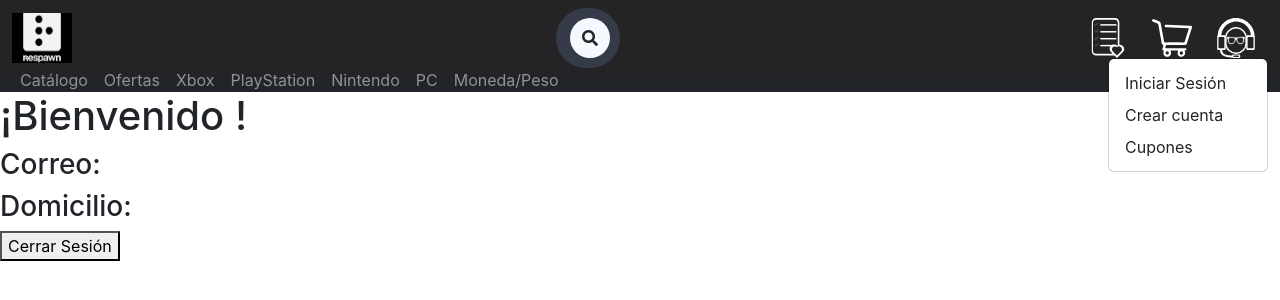
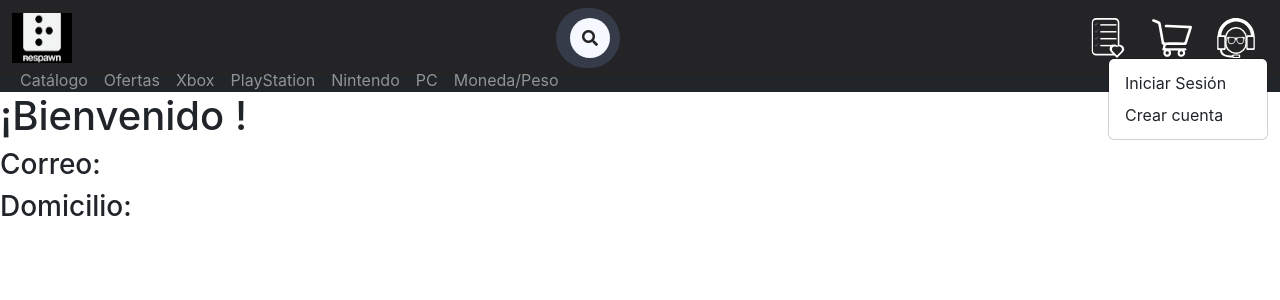
Before and after one commit to LiamPSxd/Respawn, a React (Create React App) app in the folder frontend/: page /home in a window 1280 px wide. Both pictures are taken after a click on the button 1241 px from the left and 38 px from the top of the page. Shown: the top 300 px of the page. Built offline with nearby package versions, Linux system fonts and the light colour scheme.

Commit message:
cerrar sesion mejorado

```diff
--- a/frontend/src/componentes/NavBar/MDBNavBar.js
+++ b/frontend/src/componentes/NavBar/MDBNavBar.js
@@ -22,15 +22,30 @@ import Button from 'react-bootstrap/Button';
 import { listaVideojuegos } from '../Videojuego/VideojuegoLista';
 import { listaDivisas } from '../Divisa/DivisaLista';
 import { listaCupones } from '../Cupon/CuponLista';
+import Cookies from "universal-cookie";
+import { useNavigate } from "react-router-dom";
 
 const NavBar = () => {
+  const history = useNavigate();
+  const cookies = new Cookies();
+  const [usuario] = useState({ id: cookies.get("id"), nombre: cookies.get("nombre"), correo: cookies.get("correo"), contrasenia: cookies.get("contrasenia"), domicilio: cookies.get("domicilio") });
   const [showBasic, setShowBasic] = useState(false);
   const [search, setSearch] = useState("");
+
+  const handleLogOut = async () => {
+    cookies.remove("id");
+    cookies.remove("nombre");
+    cookies.remove("correo");
+    cookies.remove("contrasenia");
+    cookies.remove("domicilio");
+
+    history("/");
+  };
 
   const handleSubmit = (event) => {
     event.preventDefault();
 
-    switch(window.location.pathname){
+    switch (window.location.pathname) {
       case "/catalogo":
       case "/xbox":
       case "/playstation":
@@ -48,8 +63,8 @@ const NavBar = () => {
     }
   }
 
-  return(
-    <MDBNavbar expand='lg' light style={{backgroundColor:'#242325'}}>
+  return (
+    <MDBNavbar expand='lg' light style={{ backgroundColor: '#242325' }}>
       <MDBContainer fluid className='justify-content-center'>
         {/* BOTON CON ICONO DE INICIO */}
         <MDBNavbarBrand href='/home'>
@@ -60,7 +75,7 @@ const NavBar = () => {
           <img src={IconOculto} alt="logo" width="40" height="40" />
         </MDBNavbarToggler>
 
-        <MDBCollapse className= 'justify-content-center' navbar show={showBasic}>
+        <MDBCollapse className='justify-content-center' navbar show={showBasic}>
           <MDBNavbarNav className='justify-content-center'>
             {/* Barra de busqueda react */}
             <div className="d-flex justify-content-center h-100">
@@ -75,7 +90,7 @@ const NavBar = () => {
                     onChange={(e) => setSearch(e.target.value)}
                   />
 
-                  <Button style={{backgroundColor:'#F6F8FF', border:'#F6F8FF'}} type="submit" className="search_icon"><i className="fas fa-search"></i></Button>
+                  <Button style={{ backgroundColor: '#F6F8FF', border: '#F6F8FF' }} type="submit" className="search_icon"><i className="fas fa-search"></i></Button>
                 </div>
               </Form>
             </div>
@@ -86,7 +101,7 @@ const NavBar = () => {
             <img src={IconWishlist} alt="logo" width="40" height="40" />
           </MDBNavbarLink>
 
-          <MDBNavbarLink href='#'className='mx-4 mb-4 mb-lg-0'>
+          <MDBNavbarLink href='#' className='mx-4 mb-4 mb-lg-0'>
             <img src={IconCarrito} alt="logo" width="40" height="40" />
           </MDBNavbarLink>
 
@@ -96,9 +111,20 @@ const NavBar = () => {
             </MDBDropdownToggle>
 
             <MDBDropdownMenu>
-              <MDBDropdownItem link href='/logIn'>Iniciar Sesión</MDBDropdownItem>
-              <MDBDropdownItem link href='/signUp'>Crear cuenta</MDBDropdownItem>
-              <MDBDropdownItem link href='/cupones'>Cupones</MDBDropdownItem>
+              {
+                usuario.correo ? (
+                  <>
+                  <MDBDropdownItem link href='/cupones'>Cupones</MDBDropdownItem>
+                  <MDBDropdownItem link href='/catalogo' onClick={handleLogOut}>Cerrar Sesión</MDBDropdownItem>
+                  </>
+                ) : (
+                  <>
+                  <MDBDropdownItem link href='/logIn'>Iniciar Sesión</MDBDropdownItem>
+                  <MDBDropdownItem link href='/signUp'>Crear cuenta</MDBDropdownItem>
+                  </>
+                )
+              }
+
             </MDBDropdownMenu>
           </MDBDropdown>
         </MDBCollapse>
@@ -113,11 +139,11 @@ export const recuperarBusqueda = (busqueda, data = []) => {
   let buscado = [];
 
   data.forEach(dato => {
-    if(dato.nombre.toLowerCase().indexOf(busqueda.toLowerCase()) !== -1)
+    if (dato.nombre.toLowerCase().indexOf(busqueda.toLowerCase()) !== -1)
       buscado.push(dato);
   });
 
-  if(buscado.length === 0){
+  if (buscado.length === 0) {
     window.alert("No hay resultados para tu búsqueda");
     buscado = data;
   }
--- a/frontend/src/componentes/Usuario/UsuarioHome.js
+++ b/frontend/src/componentes/Usuario/UsuarioHome.js
@@ -1,29 +1,20 @@
 import React, { useState } from "react";
-import { useNavigate } from "react-router-dom";
+
 import Cookies from "universal-cookie";
 
 const UsuarioHome = () => {
-    const history = useNavigate();
+
     const cookies = new Cookies();
 
     const [usuario] = useState({id: cookies.get("id"), nombre: cookies.get("nombre"), correo: cookies.get("correo"), contrasenia: cookies.get("contrasenia"), domicilio: cookies.get("domicilio")});
 
-    const handleLogOut = async () => {
-        cookies.remove("id");
-        cookies.remove("nombre");
-        cookies.remove("correo");
-        cookies.remove("contrasenia");
-        cookies.remove("domicilio");
 
-        history("/logIn");
-    };
 
     return(
         <><div>
             <h1>¡Bienvenido {usuario.nombre}!</h1>
             <h3>Correo: {usuario.correo}</h3>
             <h3>Domicilio: {usuario.domicilio}</h3>
-            <button onClick={handleLogOut}>Cerrar Sesión</button>
         </div></>
     );
 };
--- a/frontend/src/componentes/Usuario/UsuarioLogIn.js
+++ b/frontend/src/componentes/Usuario/UsuarioLogIn.js
@@ -29,6 +29,7 @@ const UsuarioLogIn = () => {
                     cookies.set("domicilio", data.Usuarios[0].domicilio, {path: "/"});
 
                     history("/catalogo");
+                    window.location.reload();
                 }
             }
         }catch(error){
```
